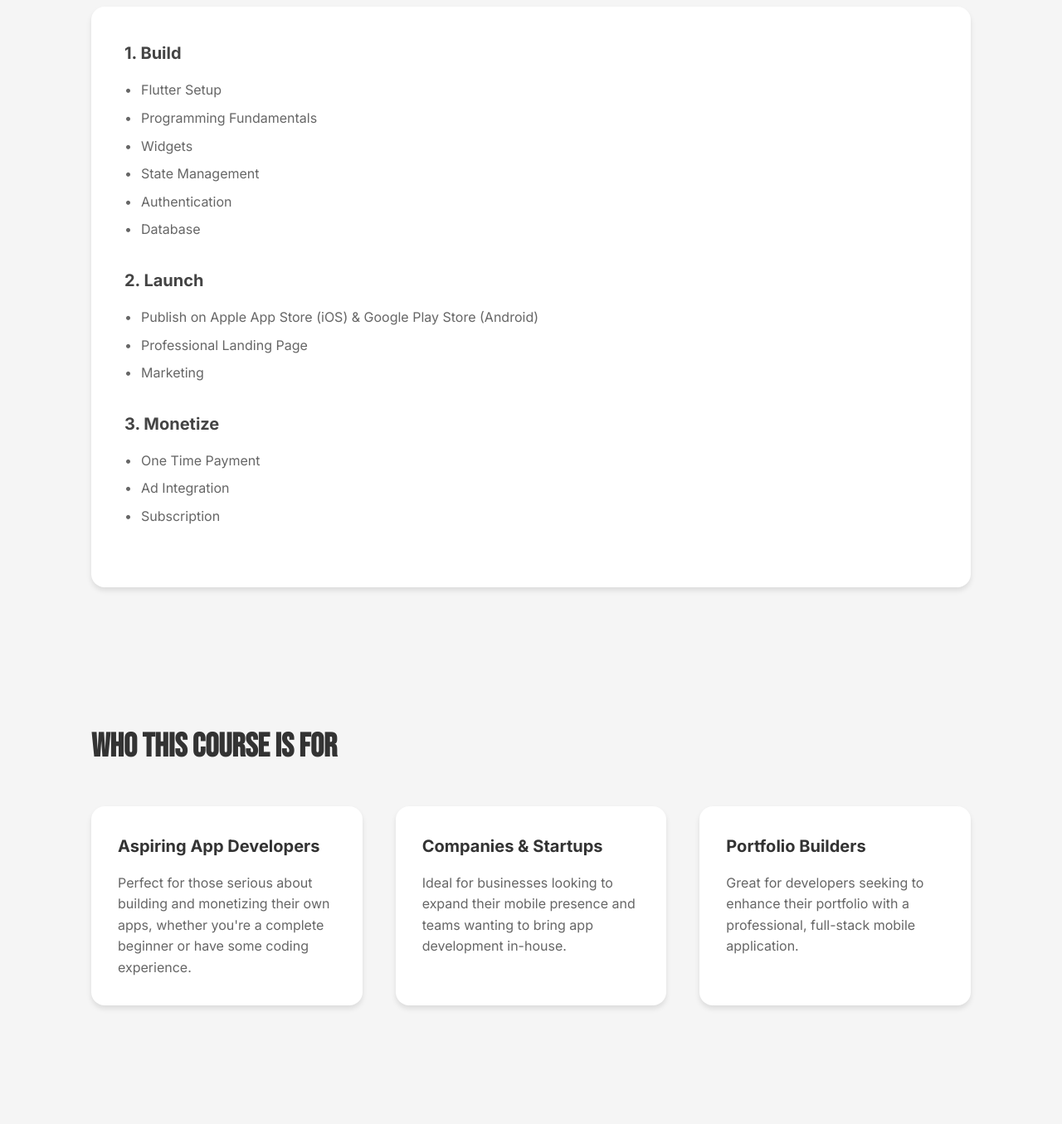
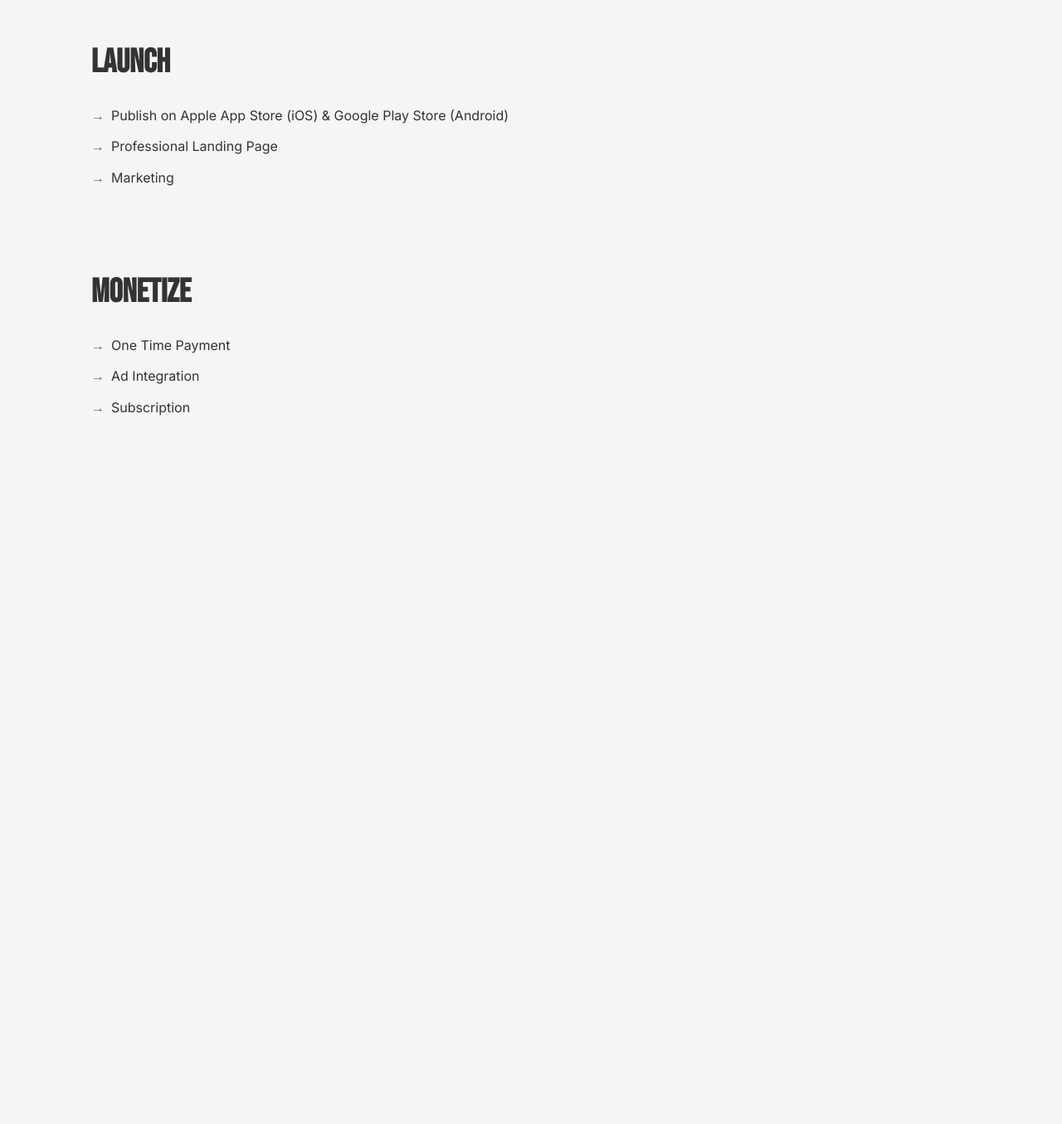
Before and after one commit to mitchkoko/build-launch-monetize, a plain HTML site: page index.html in a window 1280 px wide. Shown: the part 1143-2498 px from the top of the page at 83% size. After the commit the page ends 1739 px from the top, so only its background shows below. Drawn offline with Linux system fonts and the light colour scheme.

Commit message:
Updated landing page

```diff
--- a/index.html
+++ b/index.html
@@ -71,45 +71,17 @@
     transform: translateY(-2px);
 }
 
-        /* Section spacing and layout */
+/* Section spacing and layout - MODIFIED */
 .section {
-            padding: 80px 0;
+    padding: 40px 0; /* Reduced from 80px to 40px */
 }
 
 /* Section titles styling */
 .section-title {
     font-family: 'Bebas Neue', sans-serif;
     font-size: 2.5rem;
-            margin-bottom: 40px;
+    margin-bottom: 20px; /* Reduced from 40px to 20px */
     color: #333;
-        }
-
-        /* Grid layout for cards */
-        .grid {
-            display: grid;
-            grid-template-columns: repeat(auto-fit, minmax(300px, 1fr));
-            gap: 40px;
-            margin-bottom: 60px;
-        }
-
-        /* Individual card styling */
-        .card {
-            background: white;
-            padding: 32px;
-            border-radius: 16px;
-            box-shadow: 0 4px 6px rgba(0, 0, 0, 0.1);
-        }
-
-        /* Card heading */
-        .card h3 {
-            font-size: 1.25rem;
-            margin-bottom: 16px;
-            color: #333;
-        }
-
-        /* Card text */
-        .card p {
-            color: #666;
 }
 
 /* Feature list styling */
@@ -132,54 +104,6 @@
     color: #666;
 }
 
-        /* Curriculum section container */
-        .curriculum {
-            background: white;
-            padding: 40px;
-            border-radius: 16px;
-            box-shadow: 0 4px 6px rgba(0, 0, 0, 0.1);
-        }
-
-        /* Curriculum section heading */
-        .curriculum h3 {
-            font-size: 1.5rem;
-            margin-bottom: 24px;
-            color: #333;
-        }
-
-        /* Module container */
-        .module {
-            margin-bottom: 32px;
-        }
-
-        /* Module heading */
-        .module h4 {
-            font-size: 1.25rem;
-            margin-bottom: 16px;
-            color: #444;
-        }
-
-        /* Module list styling */
-        .module-list {
-            list-style-type: none;
-            color: #666;
-        }
-
-        /* Module list items with bullet points */
-        .module-list li {
-            margin-bottom: 8px;
-            padding-left: 20px;
-            position: relative;
-        }
-
-        /* Bullet points before module list items */
-        .module-list li::before {
-            content: "•";
-            position: absolute;
-            left: 0;
-            color: #666;
-        }
-
 /* Responsive design adjustments for mobile */
 @media (max-width: 768px) {
     h1 {
@@ -191,11 +115,7 @@
     }
 
     .section {
-                padding: 40px 0;
-            }
-
-            .grid {
-                grid-template-columns: 1fr;
+        padding: 20px 0; /* Reduced from 40px to 20px for mobile */
     }
 }
     </style>
@@ -212,25 +132,16 @@
 
     <div class="container">
 
-        <!-- What You'll Build section with feature list -->
+         <!-- End goal section with feature list -->
          <section class="section">
-            <h2 class="section-title">What You'll Build</h2>
-            <ul class="features-list">
-                <li>A professional app with email, Apple, and Google authentication</li>
-                <li>Offline and online database functionality</li>
-                <li>Professional landing page with custom domain</li>
-                <li>Complete app monetization system with subscriptions and payments</li>
-                <li>Marketing and user acquisition strategy</li>
-            </ul>
+            <h2 class="section-title">End Goal of this course</h2>
+            <p>By the end of this course, you will have learned how to code apps with Flutter, launch on both Apple App Store (iOS) and Google Play Store (Android), get users, and monetize. This is my playbook guide that I have learned over the years on how to successfully build, launch and monetize apps.</p>
         </section>
 
-        <!-- Course Outline section with curriculum -->
+        <!-- What You'll BUILD section with feature list -->
         <section class="section">
-            <h2 class="section-title">Course Outline</h2>
-            <div class="curriculum">
-                <div class="module">
-                    <h4>1. Build</h4>
-                    <ul class="module-list">
+            <h2 class="section-title">Build</h2>
+            <ul class="features-list">
                 <li>Flutter Setup</li>
                 <li>Programming Fundamentals</li>
                 <li>Widgets</li>
@@ -238,43 +149,28 @@
                 <li>Authentication</li>
                 <li>Database</li>
             </ul>
-                </div>
-                <div class="module">
-                    <h4>2. Launch</h4>
-                    <ul class="module-list">
+        </section>
+
+        <!-- LAUNCH section with feature list -->
+        <section class="section">
+            <h2 class="section-title">Launch</h2>
+            <ul class="features-list">
                 <li>Publish on Apple App Store (iOS) & Google Play Store (Android)</li>
                 <li>Professional Landing Page</li>
                 <li>Marketing</li>
             </ul>
-                </div>
-                <div class="module">
-                    <h4>3. Monetize</h4>
-                    <ul class="module-list">
+        </section>
+
+        <!-- MONETIZE section with feature list -->
+        <section class="section">
+            <h2 class="section-title">Monetize</h2>
+            <ul class="features-list">
                 <li>One Time Payment</li>
                 <li>Ad Integration</li>
                 <li>Subscription</li>
             </ul>
-                </div>
-            </div>
         </section>
-        <!-- Who This Course Is For section with cards -->
-        <section class="section">
-            <h2 class="section-title">Who This Course Is For</h2>
-            <div class="grid">
-                <div class="card">
-                    <h3>Aspiring App Developers</h3>
-                    <p>Perfect for those serious about building and monetizing their own apps, whether you're a complete beginner or have some coding experience.</p>
-                </div>
-                <div class="card">
-                    <h3>Companies & Startups</h3>
-                    <p>Ideal for businesses looking to expand their mobile presence and teams wanting to bring app development in-house.</p>
-                </div>
-                <div class="card">
-                    <h3>Portfolio Builders</h3>
-                    <p>Great for developers seeking to enhance their portfolio with a professional, full-stack mobile application.</p>
-                </div>
-            </div>
-        </section>
+
     </div>
 
 </body>
```
Lines whose indentation alone changed are shown as unchanged.
